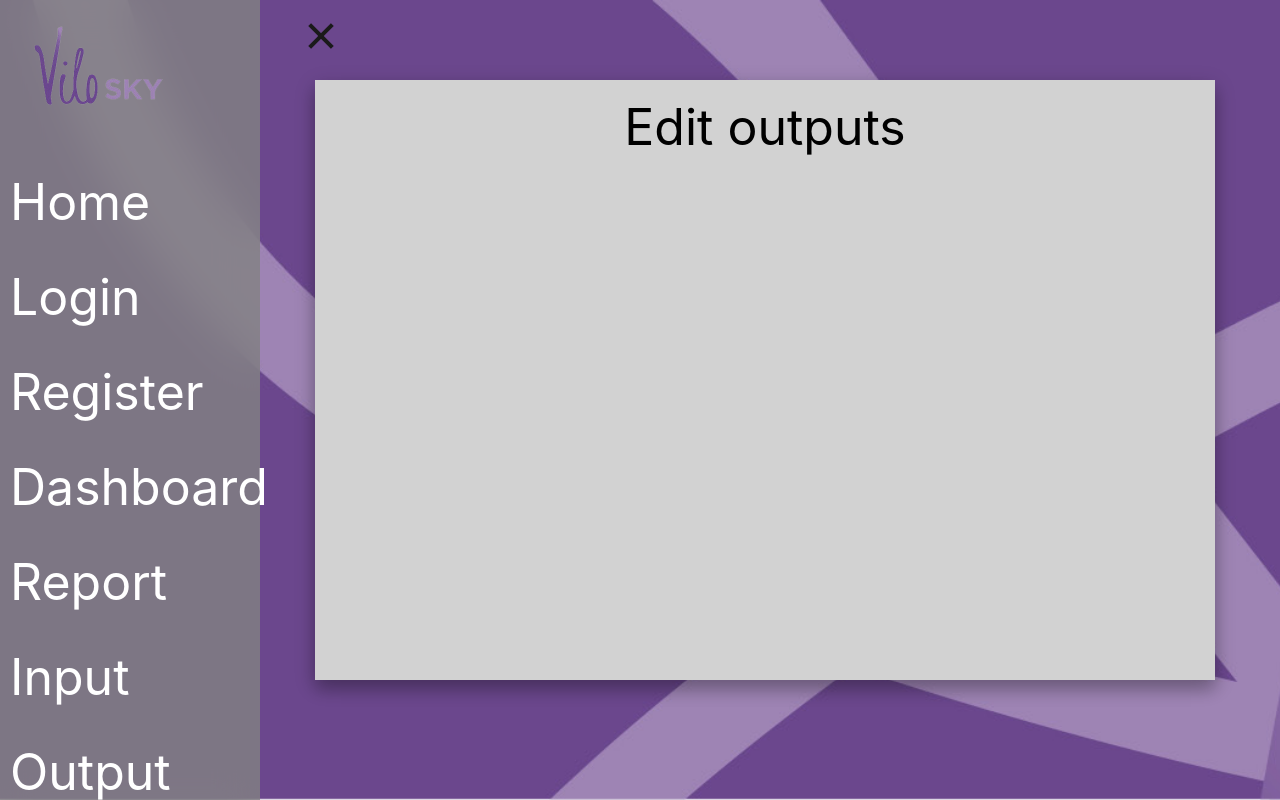
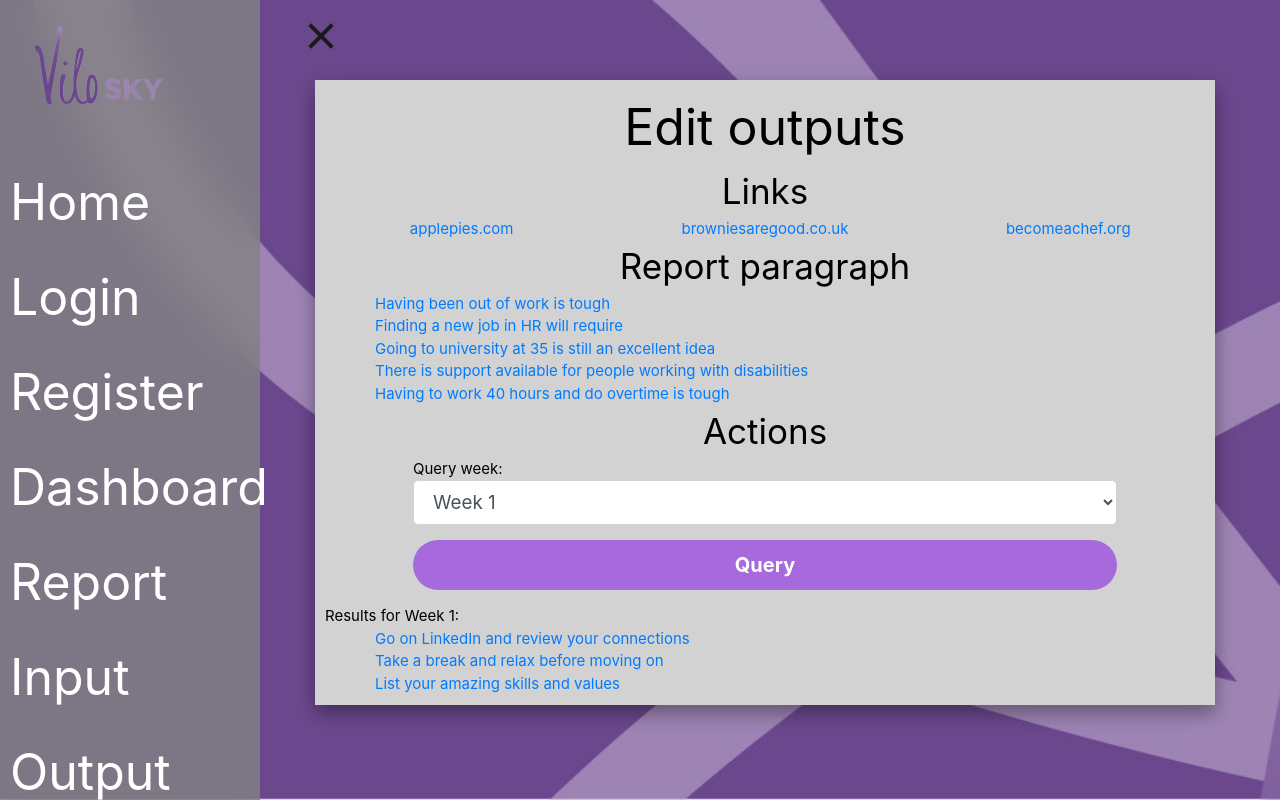
Before and after one commit to andrewwu531/Student_Enquiry_AI_Chatbot, a Django app: page /output/ in a window 1280 px wide. Run offline with Django 3.2, Linux system fonts and the light colour scheme; some libraries are stand-ins or nearby versions.

Commit message:
Output page added

```diff
--- a/Code/ViloSky/static/stylesheets/style.css
+++ b/Code/ViloSky/static/stylesheets/style.css
@@ -335,6 +335,9 @@ a.article:hover {
   .largeText{
     font-size: 50px;
   }
+  .mediumText{
+    font-size: 35px;
+  }
   .whiteText{
     color: black;
   }
--- a/Code/ViloSky/templates/output.html
+++ b/Code/ViloSky/templates/output.html
@@ -6,5 +6,64 @@
     <div class="largeText whiteText centerText">
         Edit outputs
     </div>
+    <div class="mediumText whiteText centerText">Links</div>
+    <!--add pagination later on when relevant-->
+    <div class="row centerText">
+        <div class="col">
+            <a href="#">applepies.com</a>
+        </div>
+        <div class="col">
+            <a href="#">browniesaregood.co.uk</a>
+        </div>
+        <div class="col">
+            <a href="#">becomeachef.org</a>
+        </div>
+    </div>
+    <div class="mediumText whiteText centerText">Report paragraph</div>
+    <!--add pagination later on when relevant-->
+    <div class="row centerText margin">
+        <a href="#">Having been out of work is tough</a>
+    </div>
+    <div class="row centerText margin">
+        <a href="#">Finding a new job in HR will require</a>
+    </div>
+    <div class="row centerText margin">
+        <a href="#">Going to university at 35 is still an excellent idea</a>
+    </div>
+    <div class="row centerText margin">
+        <a href="#">There is support available for people working with disabilities</a>
+    </div>
+    <div class="row centerText margin">
+        <a href="#">Having to work 40 hours and do overtime is tough</a>
+    </div>
+    <div class="mediumText whiteText centerText">Actions</div>
+    <form class="center">
+        <div class="form-group">
+            Query week:
+            <select class="form-control form-control-lg">
+                <option>Week 1</option>
+                <option>Week 2</option>
+                <option>Week 3</option>
+                <option>Month 1</option>
+                <option>Month 3</option>
+                <option>Month 6</option>
+                <option>Month 10+</option>
+              </select>
+        </div>
+        <div class="form-group">
+            <button type="button" class="btn btn-primary btn-block">Query</button>
+        </div>
+    </form>
+    Results for Week 1:
+    <!--add pagination later on when relevant-->
+    <div class="row centerText margin">
+        <a href="#">Go on LinkedIn and review your connections</a>
+    </div>
+    <div class="row centerText margin">
+        <a href="#">Take a break and relax before moving on</a>
+    </div>
+    <div class="row centerText margin">
+        <a href="#">List your amazing skills and values</a>
+    </div>
 </div>
 {%endblock%}
```
Also changed, not shown: Code/ViloSky/templates/outputdetails.html (added).
